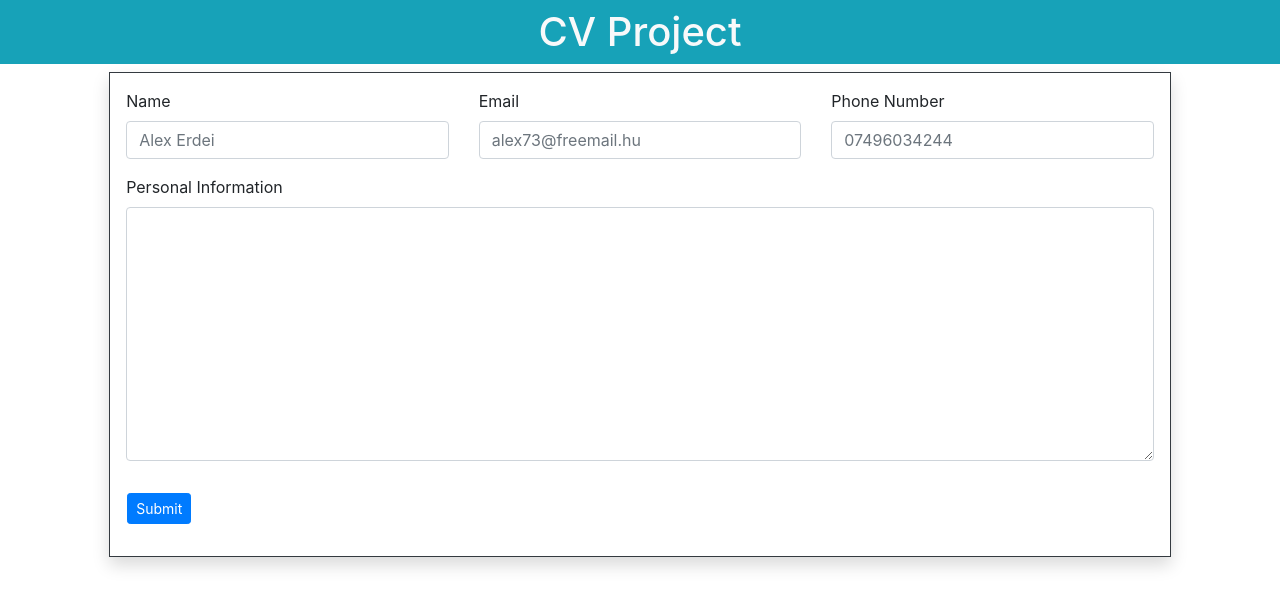
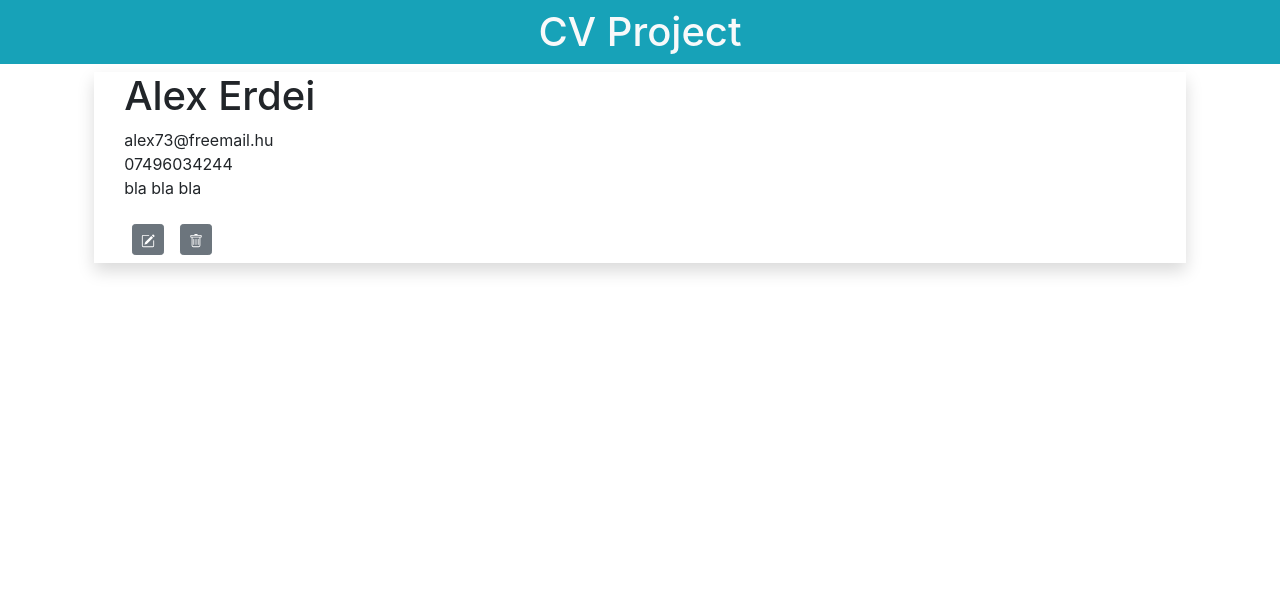
Before and after one commit to AlexErdei73/cv-project-hooks, a React (Create React App) app: page / in a window 1280 px wide. Shown: the top 608 px of the page. Built offline with nearby package versions, Linux system fonts and the light colour scheme.

Commit message:
make a page view

```diff
--- a/package.json
+++ b/package.json
@@ -8,6 +8,7 @@
     "@testing-library/user-event": "^12.2.2",
     "bootstrap": "^4.5.3",
     "react": "^17.0.1",
+    "react-bootstrap-icons": "^1.1.0",
     "react-dom": "^17.0.1",
     "react-scripts": "4.0.0",
     "web-vitals": "^0.2.4"
--- a/src/App.js
+++ b/src/App.js
@@ -7,9 +7,9 @@ class App extends Component {
     return (
       <div>
         <h1 className="bg-info text-center text-light p-2">CV Project</h1>
-        <div className="row ">
+        <div className="row">
           <div className="col-1"></div>
-          <div className="col-10">
+          <div className="col-10 border-secondary shadow">
             <GeneralInformation />
           </div>
         </div>
--- a/src/components/generalInformation.jsx
+++ b/src/components/generalInformation.jsx
@@ -1,9 +1,21 @@
 import React, { Component } from "react";
+import { Trash, PencilSquare } from "react-bootstrap-icons";
 
 class GeneralInformation extends Component {
-  state = {};
-  render() {
-    return (
+  state = {
+    name: "Alex Erdei",
+    email: "alex73@freemail.hu",
+    phone: "07496034244",
+    information: "bla bla bla",
+    isEditing: false,
+  };
+
+  handleClick = (event) => {
+    const isEditing = true;
+    this.setState({ isEditing });
+  };
+
+  form = (
     <form className="p-3 border border-dark shadow">
       <div className="row">
         <div className="form-group col-md-4">
@@ -53,6 +65,27 @@ class GeneralInformation extends Component {
       </div>
     </form>
   );
+
+  page = (
+    <div className="container">
+      <h1>{this.state.name}</h1>
+      <div>{this.state.email}</div>
+      <div>{this.state.phone}</div>
+      <p>{this.state.information}</p>
+      <button
+        className="btn btn-secondary btn-sm m-2"
+        onClick={this.handleClick}
+      >
+        <PencilSquare />
+      </button>
+      <button className="btn btn-secondary btn-sm m-2">
+        <Trash />
+      </button>
+    </div>
+  );
+
+  render() {
+    return (this.state.isEditing && this.form) || this.page;
   }
 }
 
```
Also changed, not shown: 1 other file (tests, documents, lock files or other folders). Lines whose indentation alone changed are shown as unchanged.
